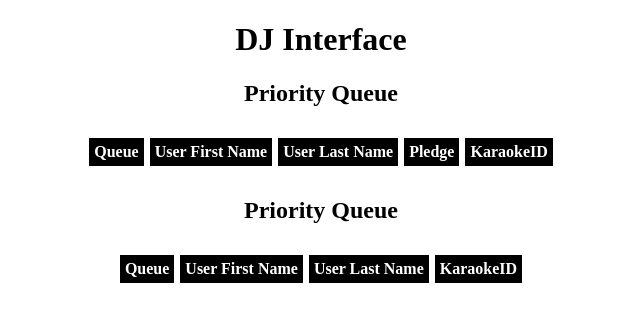
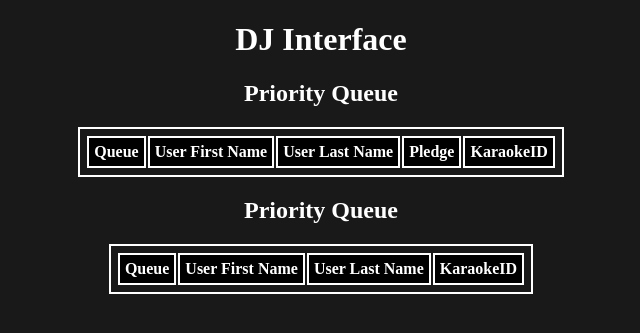
Before and after one commit to JuanLopez2004/466Project, a PHP site: page /dj.php in a window 1280 px wide. Shown: the top 333 px of the page, without its empty margins (319-959 px from the left). Run offline with PHP 8.4, Linux system fonts and the light colour scheme; data that the repository does not hold is empty.

Commit message:
Edited CSS

```diff
--- a/dj.php
+++ b/dj.php
@@ -70,11 +70,11 @@
   <title>DJ Interface</title>
 </head>
 
-<body>
-  <h1>DJ Interface</h1>
+<body style="background-color:rgb(25, 25, 25);">
+  <h1 style="color: white;">DJ Interface</h1>
 
   <section>
-  <h2 style="color: black;">Priority Queue</h2>
+  <h2 style="color: white;">Priority Queue</h2>
         <table>
             <tr>
                 <th>Queue</th>
@@ -94,7 +94,7 @@
             <?php endforeach; ?>
         </table>
 
-        <h2 style="color: black;">Priority Queue</h2>
+        <h2 style="color: white;">Priority Queue</h2>
         <table>
             <tr>
                 <th>Queue</th>
```
